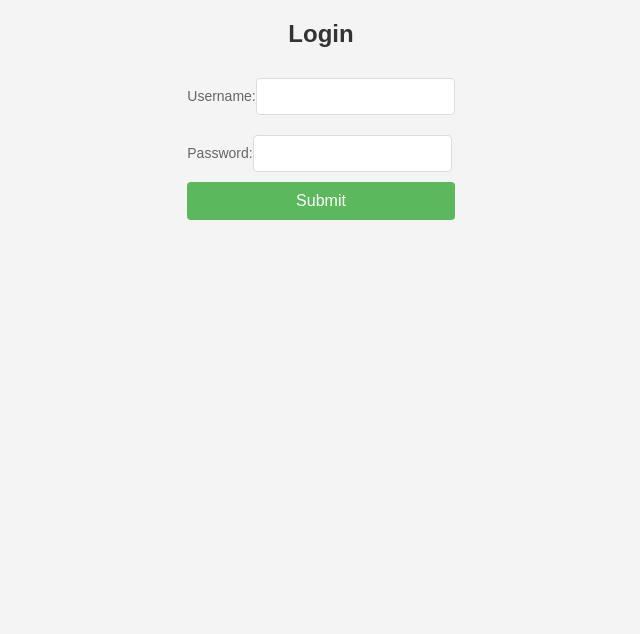
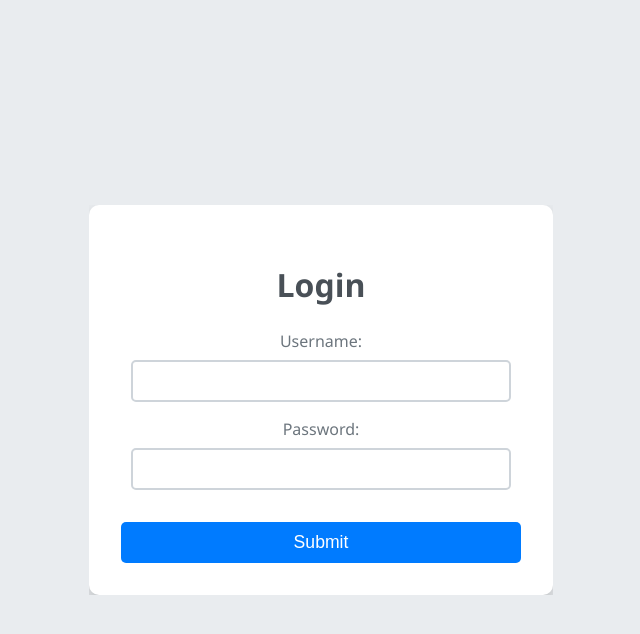
Before and after one commit to simces/VU-bak, a React (Create React App) app in the folder photo-ai-front/: page /login in a window 1280 px wide. Shown: the top 634 px of the page, without its empty margins (319-959 px from the left). Built offline with nearby package versions, Linux system fonts and the light colour scheme.

Commit message:
Regsitration in React

```diff
--- a/photo-ai-front/src/App.js
+++ b/photo-ai-front/src/App.js
@@ -5,12 +5,14 @@ import Login from './pages/Login';
 import ProtectedRoute from './components/ProtectedRoute';
 import UserProfile from './pages/UserProfile';
 import PhotoUpload from './pages/PhotoUpload';
+import Registration from './pages/Registration';
 
 function App() {
   return (
     <BrowserRouter>
       <Routes>
         <Route path="/login" element={<Login />} />
+        <Route path="/register" element={<Registration />} />
         <Route element={<ProtectedRoute />}> {}
           <Route path="/home" element={<Home />} />
           <Route path="/users/:username" element={<UserProfile />} />
--- a/photo-ai-front/src/pages/Home.js
+++ b/photo-ai-front/src/pages/Home.js
@@ -12,7 +12,7 @@ const Home = () => {
 
   return (
     <div>
-      <h1>Welcome Home!</h1>
+      <h1>Welcome</h1>
       <button onClick = {handleLogout}> Logout </button>
     </div>
   );
--- a/photo-ai-front/src/pages/Login.js
+++ b/photo-ai-front/src/pages/Login.js
@@ -35,21 +35,32 @@ const Login = () => {
   };
 
   return (
-    <div>
+    <div className="login-container">
       <h2>Login</h2>
       <form onSubmit={handleSubmit}>
         <div>
-          <label>Username:</label>
-          <input type="text" value={username} onChange={(e) => setUsername(e.target.value)} />
+          <label htmlFor="username">Username:</label>
+          <input
+            id="username"
+            type="text"
+            value={username}
+            onChange={(e) => setUsername(e.target.value)}
+          />
         </div>
         <div>
-          <label>Password:</label>
-          <input type="password" value={password} onChange={(e) => setPassword(e.target.value)} />
+          <label htmlFor="password">Password:</label>
+          <input
+            id="password"
+            type="password"
+            value={password}
+            onChange={(e) => setPassword(e.target.value)}
+          />
         </div>
         <button type="submit">Submit</button>
       </form>
     </div>
   );
+
 };
 
 export default Login;
--- a/photo-ai-front/src/pages/PhotoUpload.js
+++ b/photo-ai-front/src/pages/PhotoUpload.js
@@ -1,5 +1,6 @@
 import React, { useState } from 'react';
 import fetchWithToken from '../utils/fetchUtils';
+import '../styles/PhotoUpload.css';
 
 
 const PhotoUpload = () => {
@@ -29,9 +30,9 @@ const handleSubmit = async (e) => {
 
 
   return (
-    <div>
-      <h1>Upload Photo</h1>
-      <form onSubmit={handleSubmit}>
+    <div className="photo-upload-container">
+      <h1 className="photo-upload-title">Upload Photo</h1>
+      <form onSubmit={handleSubmit} className="photo-upload-form">
         <div>
           <label htmlFor="title">Title:</label>
           <input
@@ -59,7 +60,7 @@ const handleSubmit = async (e) => {
         </div>
         <button type="submit">Upload</button>
       </form>
-      {message && <div><h3>{message}</h3></div>}
+      {message && <div className="message"><h3>{message}</h3></div>}
     </div>
   );
 };
--- /dev/null
+++ b/photo-ai-front/src/pages/Registration.js
@@ -0,0 +1,91 @@
+import { useNavigate } from 'react-router-dom';
+import React, { useState } from 'react';
+import '../styles/Register.css';
+
+const Registration = () => {
+    const navigate = useNavigate();
+    const [userCreationDTO, setUserCreationDTO] = useState({
+      username: '',
+      email: '',
+      password: '',
+    });
+    const [message, setMessage] = useState('');
+
+    const handleChange = (event) => {
+      const { name, value } = event.target;
+      setUserCreationDTO(prevState => ({
+        ...prevState,
+        [name]: value
+      }));
+    };
+
+    const handleSubmit = async (e) => {
+        e.preventDefault();
+        const url = 'http://localhost:8080/api/auth/register';
+      try {
+        const response = await fetch(url, {
+          method: 'POST',
+          headers: { 'Content-Type': 'application/json' },
+          body: JSON.stringify(userCreationDTO),
+        });
+
+        const contentType = response.headers.get("content-type");
+        if (contentType && contentType.indexOf("application/json") !== -1) {
+          const result = await response.json();
+          setMessage(result.message || 'Registration successful!');
+          navigate('/login'); // Navigate to /login on success
+        } else {
+          // Handle non-JSON response
+          const textResult = await response.text();
+          setMessage(textResult || 'Registration successful!');
+          navigate('/login'); // Navigate to /login on success
+        }
+
+      } catch (error) {
+        setMessage('Registration failed: ' + error.message);
+      }
+    };
+
+
+    return (
+        <div className="form-container">
+          <h2>Register</h2>
+          <form onSubmit={handleSubmit}>
+            <div>
+              <input
+                type="text"
+                name="username"
+                value={userCreationDTO.username}
+                onChange={handleChange}
+                placeholder="Username"
+                required
+              />
+            </div>
+            <div>
+              <input
+                type="email"
+                name="email"
+                value={userCreationDTO.email}
+                onChange={handleChange}
+                placeholder="Email"
+                required
+              />
+            </div>
+            <div>
+              <input
+                type="password"
+                name="password"
+                value={userCreationDTO.password}
+                onChange={handleChange}
+                placeholder="Password"
+                required
+              />
+            </div>
+            <button type="submit">Register</button>
+          </form>
+          {message && <p>{message}</p>}
+        </div>
+      );
+    };
+
+export default Registration;
--- a/photo-ai-front/src/styles/Login.css
+++ b/photo-ai-front/src/styles/Login.css
@@ -1,64 +1,72 @@
-body {
-    font-family: Arial, sans-serif;
-    background-color: #f4f4f4;
+body, html {
+  margin: 0;
+  padding: 0;
+  height: 100vh;
   display: flex;
   justify-content: center;
   align-items: center;
-    height: 100vh;
-    margin: 0;
+  background-color: #e9ecef;
+  font-family: 'Segoe UI', Tahoma, Geneva, Verdana, sans-serif;
 }
 
 .login-container {
-    background-color: white;
-    padding: 40px;
-    border-radius: 8px;
-    box-shadow: 0 4px 8px rgba(0, 0, 0, 0.1);
-    width: 300px;
+  width: 60vw;
+  max-width: 400px;
+  padding: 2rem;
+  background-color: #ffffff;
+  border-radius: 10px;
+  box-shadow: 0 8px 16px rgba(0,0,0,0.2);
+  text-align: center;
 }
 
-  h2 {
-    text-align: center;
-    color: #333;
+.login-container h2 {
+  margin-bottom: 1.5rem;
+  font-size: 2rem;
+  color: #495057;
 }
 
-  form {
-    display: flex;
-    flex-direction: column;
+.login-container form > div {
+  margin-bottom: 1rem;
 }
 
-  input[type="text"],
-  input[type="password"] {
-    padding: 10px;
-    margin: 10px 0;
-    border: 1px solid #ddd;
-    border-radius: 4px;
-    box-sizing: border-box;
+.login-container label {
+  display: block;
+  margin-bottom: .5rem;
+  font-size: 1rem;
+  color: #6c757d;
 }
 
-  button[type="submit"] {
-    background-color: #5cb85c;
-    color: white;
+.login-container input[type="text"],
+.login-container input[type="password"] {
+  width: calc(100% - 20px);
   padding: 10px;
-    border: none;
-    border-radius: 4px;
-    cursor: pointer;
-    font-size: 16px;
+  font-size: 1rem;
+  border: 2px solid #ced4da;
+  border-radius: 5px;
+  box-sizing: border-box;
+  transition: border-color .15s ease-in-out, box-shadow .15s ease-in-out;
 }
 
-  button[type="submit"]:hover {
-    background-color: #4cae4c;
+.login-container input[type="text"]:focus,
+.login-container input[type="password"]:focus {
+  border-color: #80bdff;
+  outline: 0;
+  box-shadow: 0 0 0 0.2rem rgba(0,123,255,.25);
 }
 
-  label {
-    color: #666;
-    font-size: 14px;
+.login-container button {
+  width: 100%;
+  padding: 10px;
+  margin-top: 1rem;
+  background-color: #007bff;
+  color: white;
+  font-size: 1.1rem;
+  border: none;
+  border-radius: 5px;
+  cursor: pointer;
+  transition: background-color .15s ease-in-out;
 }
 
-  .form-group {
-    display: flex;
-    flex-direction: column;
+.login-container button:hover {
+  background-color: #0056b3;
 }
-
-  .form-group label {
-    margin-bottom: 5px;
-  }
--- /dev/null
+++ b/photo-ai-front/src/styles/PhotoUpload.css
@@ -0,0 +1,68 @@
+.photo-upload-container {
+    max-width: 800px;
+    width: 90%;
+    margin: auto;
+    padding: 40px;
+    background-color: #f9f9f9;
+    border-radius: 10px;
+    box-shadow: 0 4px 6px rgba(0,0,0,0.2);
+    position: absolute;
+    top: 50%;
+    left: 50%;
+    transform: translate(-50%, -50%);
+    display: flex;
+    flex-direction: column;
+    justify-content: center;
+  }
+
+  .photo-upload-title {
+    text-align: center;
+    margin-bottom: 30px;
+    color: #333;
+    font-size: 28px;
+  }
+
+  .photo-upload-form > div {
+    margin-bottom: 20px;
+  }
+
+  .photo-upload-form label {
+    display: block;
+    margin-bottom: 8px;
+    font-size: 18px;
+    color: #444;
+  }
+
+  .photo-upload-form input[type="text"],
+  .photo-upload-form textarea,
+  .photo-upload-form input[type="file"] {
+    width: 100%;
+    padding: 10px;
+    border: 2px solid #ccc;
+    border-radius: 6px;
+    font-size: 16px;
+  }
+
+  .photo-upload-form textarea {
+    min-height: 100px;
+  }
+
+  .photo-upload-form button {
+    padding: 12px;
+    background-color: #28a745;
+    color: white;
+    font-size: 18px;
+    border-radius: 6px;
+    transition: background-color 0.3s;
+  }
+
+  .photo-upload-form button:hover {
+    background-color: #218838;
+  }
+
+  .message {
+    text-align: center;
+    margin-top: 20px;
+    font-size: 18px;
+    color: #28a745;
+  }
```
Also changed, not shown: photo-ai-front/src/styles/Register.css (added). Lines whose indentation alone changed are shown as unchanged.
